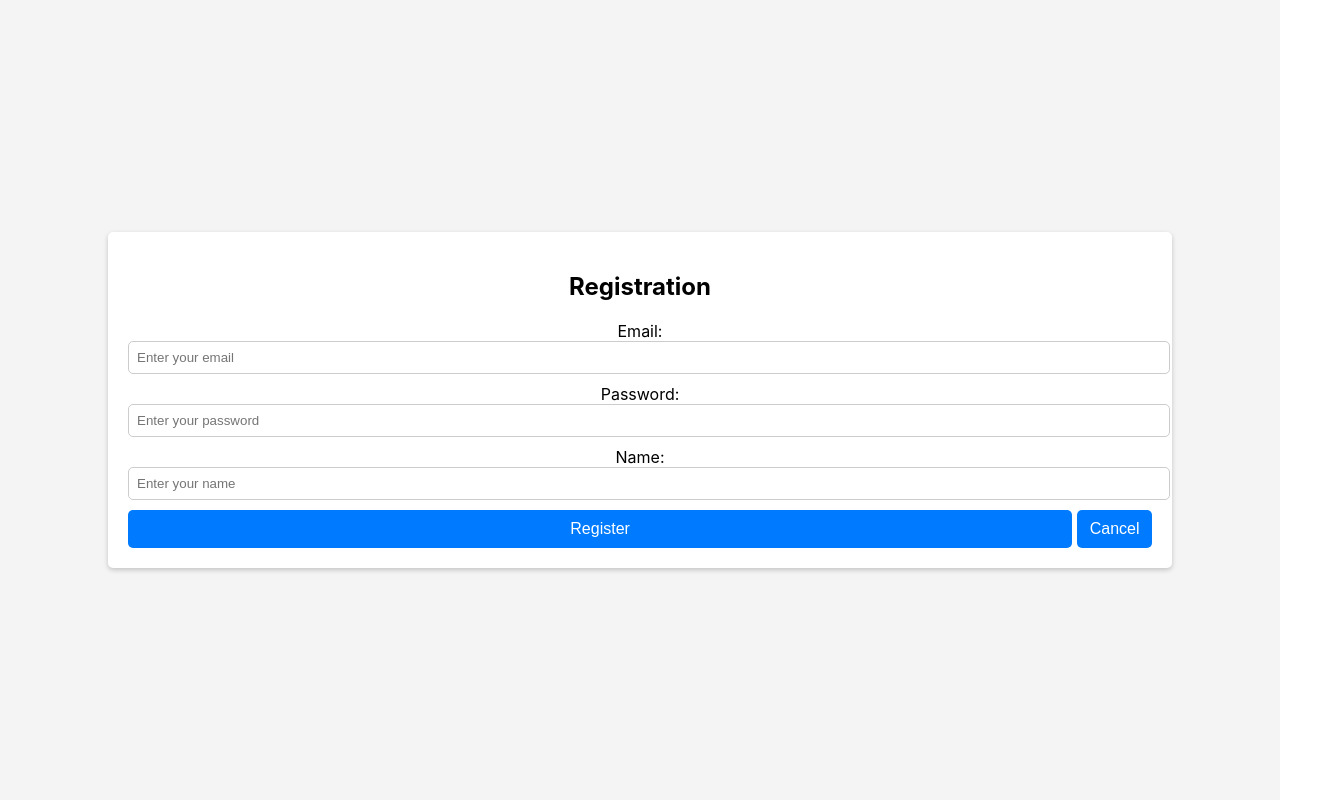
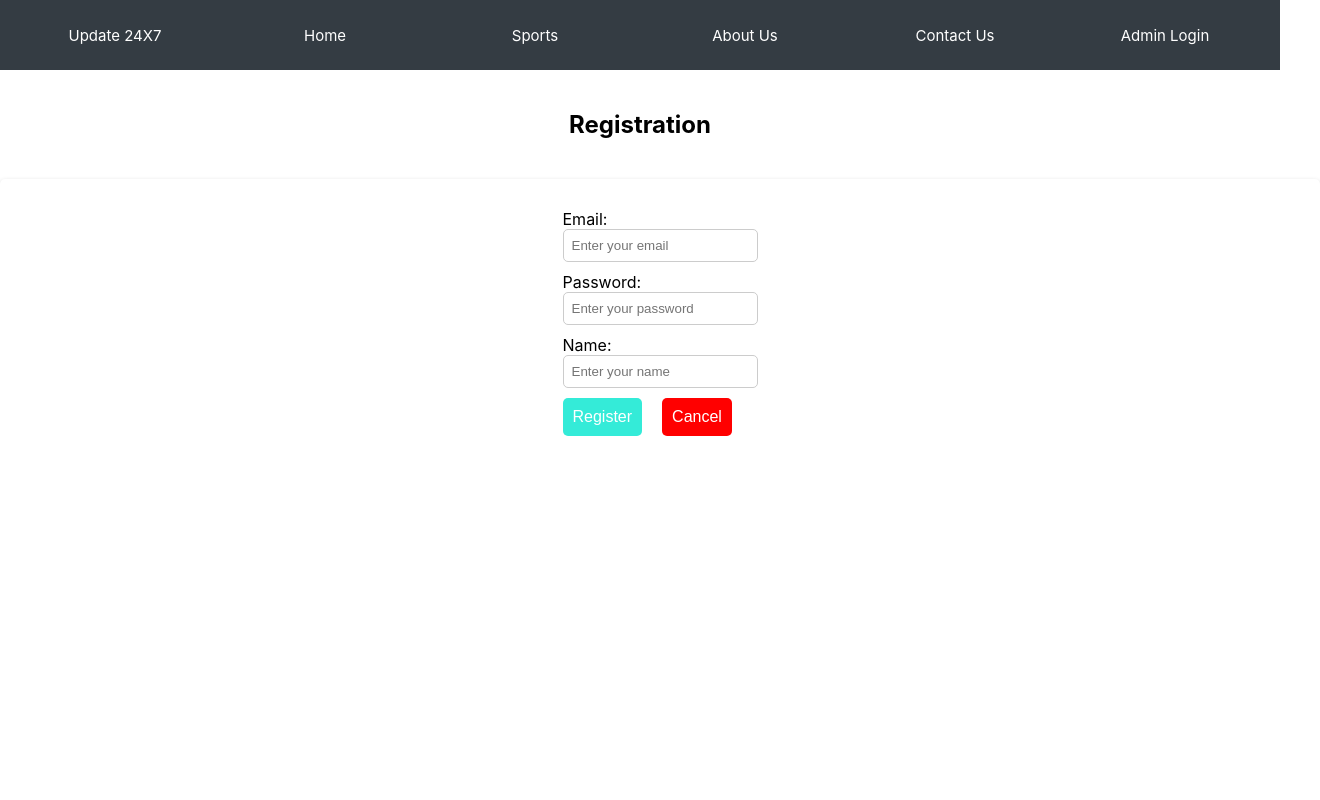
Before and after one commit to aksdash/news_web_app, a React (Create React App) app in the folder news_web_app/: page /register in a window 1280 px wide. Shown: the top 800 px of the page, 1320 px wide, since content can reach past the window. Built offline with nearby package versions, Linux system fonts and the light colour scheme.

Commit message:
Added UI changes for login and Register page

```diff
--- a/news_web_app/src/views/Login.css
+++ b/news_web_app/src/views/Login.css
@@ -4,16 +4,19 @@
     display: flex;
     justify-content: center;
     align-items: center;
-    min-height: 100vh;
     background-color: #f4f4f4;
   }
 
   .form-container {
+    display: flex;
+    justify-content: center;
+    align-items: flex-start;
     background-color: #fff;
     padding: 20px;
     border-radius: 5px;
     box-shadow: 0 2px 5px rgba(0, 0, 0, 0.2);
-    width: 80%;
+    width: 100%;
+    height: 100vh;
   }
 
   .form-group {
@@ -25,14 +28,13 @@
   }
 
   input {
-    width: 100%;
+    width: "80%";
     padding: 8px;
     border: 1px solid #ccc;
     border-radius: 5px;
   }
 
   .register-button {
-    width: 100%;
     padding: 10px;
     background-color: #007bff;
     color: #fff;
@@ -40,6 +42,29 @@
     border-radius: 5px;
     cursor: pointer;
     font-size: 16px;
+    margin-right: 20px;
+  }
+
+  .login-button {
+    padding: 10px;
+    background-color: #34ebd8 ;
+    color: white;
+    border: none;
+    border-radius: 5px;
+    cursor: pointer;
+    font-size: 16px;
+    margin-right: 20px;
+  }
+
+  .reset-button {
+    padding: 10px;
+    background-color: red ;
+    color: white;
+    border: none;
+    border-radius: 5px;
+    cursor: pointer;
+    font-size: 16px;
+    margin-right: 20px;
   }
 
   .register-button:hover {
--- a/news_web_app/src/views/Login.js
+++ b/news_web_app/src/views/Login.js
@@ -49,9 +49,12 @@ function Login() {
   return (
     <>
     <LoginHeader />
-     <div className="form-container"> {/* Apply the same class as in Register component */}
+     <div className="form-container">
+      <form onSubmit={handleSubmit}>
       <h2>Login Page</h2>
-      <form onSubmit={handleSubmit}>
+      <br/>
+      <br/>
+      <br/>
         <div className="form-group">
           <label>Email:</label>
           <input
@@ -72,9 +75,10 @@ function Login() {
             required
           />
         </div>
+        <br />
         <div className="form-group">
-          <button type="submit">Submit</button>
-          <button type="button" onClick={resetForm}>
+          <button type="submit" className='login-button '>Submit</button>
+          <button type="button" className='reset-button' onClick={resetForm}>
             Reset
           </button>
         </div>
--- a/news_web_app/src/views/Register.css
+++ b/news_web_app/src/views/Register.css
@@ -1,35 +1,22 @@
-.Register {
+/* App.css */
+
+.App {
     display: flex;
     justify-content: center;
     align-items: center;
-    min-height: 100vh;
     background-color: #f4f4f4;
   }
 
-  .headContainer {
+  .form-container {
     display: flex;
     justify-content: center;
-    align-items: center;
-  }
-
-  .subtitle {
-    align-items: center;
-    font-size: large;
-    color: gray;
-  }
-
-  .button-container {
-    display: flex;
-    flex-direction: row;
-    justify-content: center;
-  }
-
-  .form-container {
-    background-color: #f4f4f4;
+    align-items: flex-start;
+    background-color: #fff;
     padding: 20px;
     border-radius: 5px;
-    /* box-shadow: 0 2px 5px rgba(0, 0, 0, 0.2); */
-    width: 80%; /* Adjust the width as needed */
+    box-shadow: 0 2px 5px rgba(0, 0, 0, 0.2);
+    width: 100%;
+    height: 100vh;
   }
 
   .form-group {
@@ -41,14 +28,13 @@
   }
 
   input {
-    width: 100%;
+    width: "80%";
     padding: 8px;
     border: 1px solid #ccc;
     border-radius: 5px;
   }
 
   .register-button {
-    margin-right: 5px;
     padding: 10px;
     background-color: #007bff;
     color: #fff;
@@ -56,14 +42,31 @@
     border-radius: 5px;
     cursor: pointer;
     font-size: 16px;
+    margin-right: 20px;
+  }
+
+  .login-button {
+    padding: 10px;
+    background-color: #34ebd8 ;
+    color: white;
+    border: none;
+    border-radius: 5px;
+    cursor: pointer;
+    font-size: 16px;
+    margin-right: 20px;
+  }
+
+  .reset-button {
+    padding: 10px;
+    background-color: red ;
+    color: white;
+    border: none;
+    border-radius: 5px;
+    cursor: pointer;
+    font-size: 16px;
+    margin-right: 20px;
   }
 
   .register-button:hover {
     background-color: #0056b3;
   }
-
-  .titleView {
-    display: flex;
-    flex-direction: row;
-    justify-content: center;
-  }
--- a/news_web_app/src/views/Register.js
+++ b/news_web_app/src/views/Register.js
@@ -3,6 +3,7 @@ import './Register.css'; // Import your CSS file for styling
 import axios from "axios";
 import {Link} from "react-router-dom"
 import { useNavigate } from 'react-router-dom';
+import HeaderView from './template/header.js';
 
 
 async function registerApiCall(user,navigate){
@@ -44,9 +45,13 @@ function Register() {
 }
 
   return (
-    <div className="App">
-      <div className="form-container">
-        <h2>Registration</h2>
+    <>
+        <HeaderView />
+        < br/>
+        <h2 style={{display:"flex",justifyContent:'center'}}>Registration</h2>
+        <br />
+         <div className="form-container">
+
         <form onSubmit={handleSubmit}>
           <div className="form-group">
             <label>Email:</label>
@@ -78,11 +83,11 @@ function Register() {
           <div>
           </div>
           <div className='button-container'>
-          <button className="register-button" type="submit">
+          <button className="login-button" type="submit">
             Register
           </button>
           <Link to="/login">
-            <button className="register-button" onClick={reset}>
+            <button className="reset-button" onClick={reset}>
             Cancel
           </button>
           </Link>
@@ -90,7 +95,8 @@ function Register() {
           </div>
         </form>
       </div>
-    </div>
+    </>
+
   );
 }
 
```
